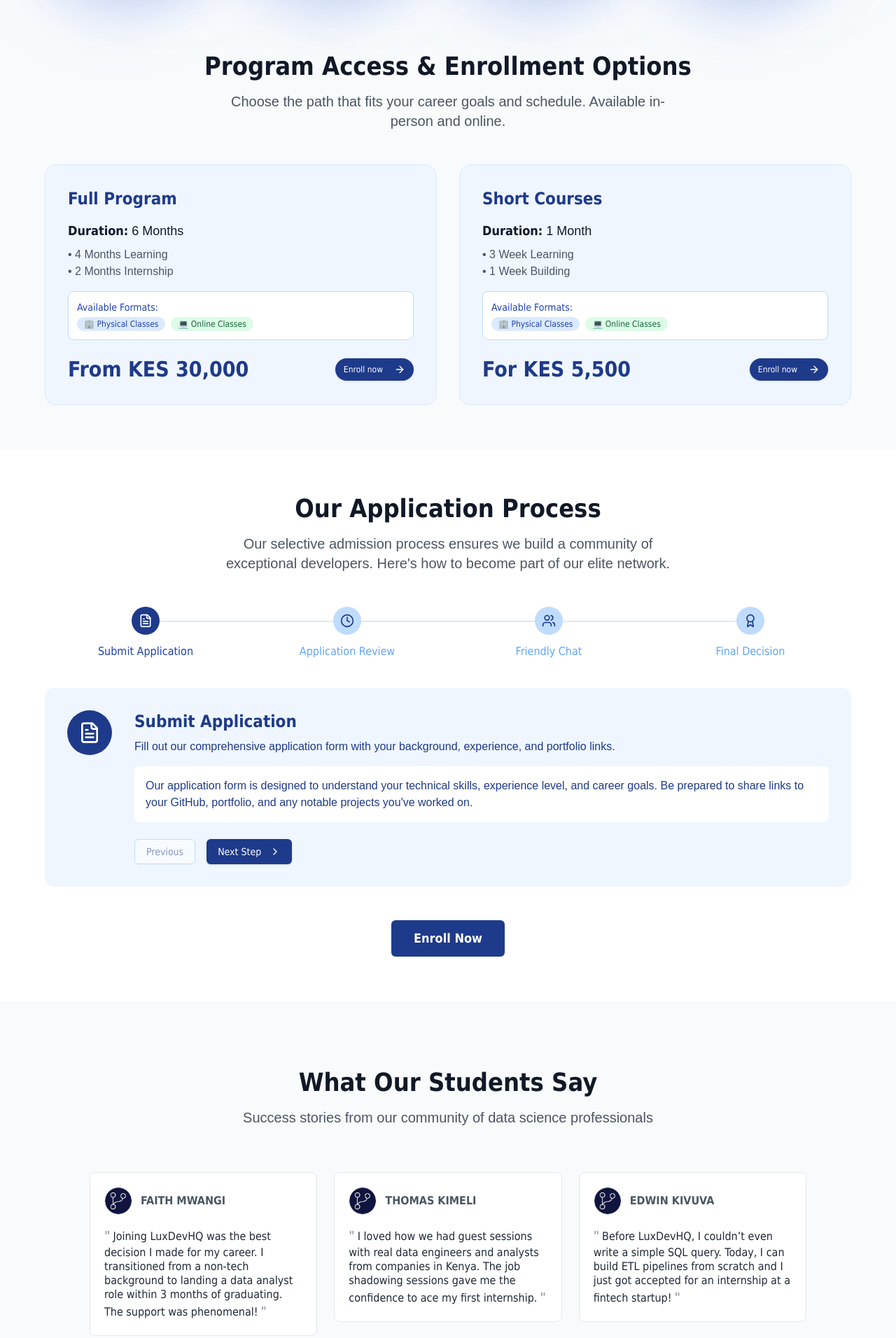
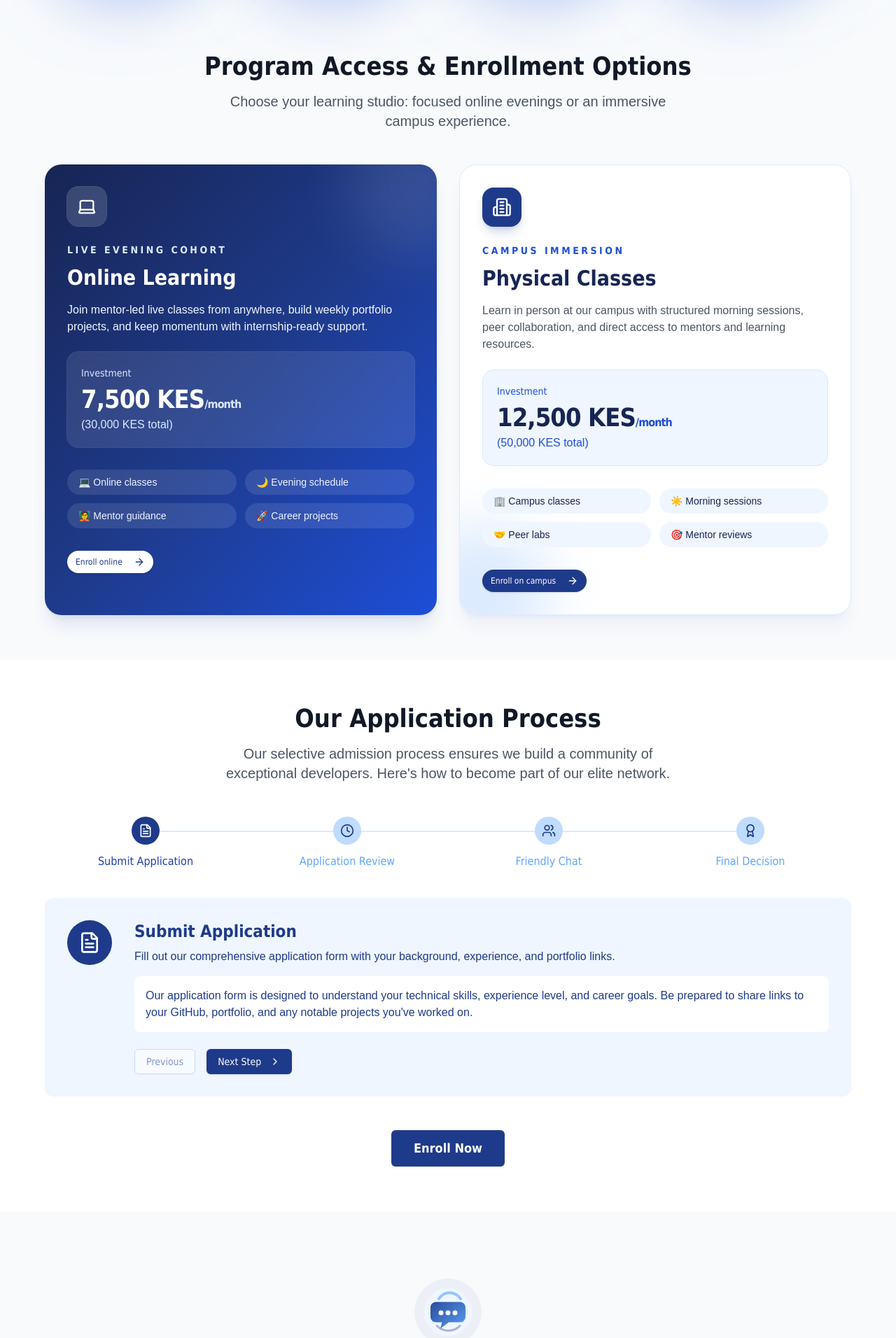
Before and after one commit to HarunMbaabu/luxlearnwithai, a Next.js app: page / in a window 1280 px wide. Shown: the part 2200-4112 px from the top of the page at 70% size. Built offline with nearby package versions, Linux system fonts and the light colour scheme; a web font is replaced by a local one.

Commit message:
Update homepage enrollment cards

```diff
--- a/src/app/page.js
+++ b/src/app/page.js
@@ -15,12 +15,13 @@ import {
   Sparkles,
   BookOpen,
   Code,
+  Laptop,
+  Building2,
 } from "lucide-react";
 import Header from "./components/header";
 import Footer from "./components/footer";
 import { MarqueeDemo } from "./components/marquee";
 import ApplicationProcess from "./components/application_process";
-import ShortCourseForm from "@/components/ShortCourseForm";
 import { Dialog, DialogTrigger, DialogContent, DialogTitle } from "@/components/ui/dialog";
 import FullProgramForm from "@/components/FullProgramForm";
 import UniversalEnrollmentForm from "@/components/UniversalEnrollmentForm";
@@ -29,7 +30,6 @@ import BenefitsSection from "@/components/benefits-section";
 
 export default function Home() {
   const registrationUrl = process.env.NEXT_PUBLIC_REGISTRATION_LINK ?? '#';
-  const [showShortCourseForm, setShowShortCourseForm] = useState(false);
   const [showFullProgramForm, setShowFullProgramForm] = useState(false);
   const [showUniversalEnrollmentForm, setShowUniversalEnrollmentForm] = useState(false);
   useEffect(() => {
@@ -199,102 +199,101 @@ export default function Home() {
               Program Access & Enrollment Options
             </h2>
             <p className="text-xl text-gray-600 max-w-2xl mx-auto">
-          Choose the path that fits your career goals and schedule. Available in-person and online.
+              Choose your learning studio: focused online evenings or an immersive campus experience.
             </p>
           </div>
           <div className="grid grid-cols-1 md:grid-cols-2 gap-8">
             <div
-          className="bg-blue-50 rounded-2xl p-8 border border-blue-100"
+              className="relative overflow-hidden bg-gradient-to-br from-blue-950 via-blue-900 to-blue-700 rounded-3xl p-8 text-white shadow-xl shadow-blue-900/10"
               data-aos="fade-up"
             >
-          <h3 className="text-2xl font-bold text-blue-900 mb-4">
-            Full Program
-          </h3>
-          <div className="mb-6">
-            <p className="text-lg mb-2">
-              <span className="font-semibold">Duration:</span> 6 Months
+              <div className="absolute -right-16 -top-16 h-48 w-48 rounded-full bg-white/10 blur-2xl"></div>
+              <div className="relative">
+                <div className="mb-6 inline-flex h-14 w-14 items-center justify-center rounded-2xl bg-white/15 ring-1 ring-white/20">
+                  <Laptop className="h-7 w-7" />
+                </div>
+                <p className="mb-3 text-sm font-semibold uppercase tracking-[0.25em] text-blue-100">
+                  Live evening cohort
                 </p>
-            <p className="text-gray-600">• 4 Months Learning</p>
-            <p className="text-gray-600">• 2 Months Internship</p>
-            <div className="mt-4 p-3 bg-white rounded-lg border border-blue-200">
-              <p className="text-sm font-medium text-blue-800 mb-1">Available Formats:</p>
-              <div className="flex flex-wrap gap-2">
-                <span className="inline-flex items-center px-2.5 py-0.5 rounded-full text-xs font-medium bg-blue-100 text-blue-800">
-                  🏢 Physical Classes
-                </span>
-                <span className="inline-flex items-center px-2.5 py-0.5 rounded-full text-xs font-medium bg-green-100 text-green-800">
-                  💻 Online Classes
-                </span>
+                <h3 className="text-3xl font-bold mb-4">Online Learning</h3>
+                <p className="mb-6 text-blue-50">
+                  Join mentor-led live classes from anywhere, build weekly portfolio projects, and keep momentum with internship-ready support.
+                </p>
+                <div className="mb-8 rounded-2xl bg-white/10 p-5 ring-1 ring-white/15 backdrop-blur">
+                  <p className="text-sm font-medium text-blue-100">Investment</p>
+                  <div className="mt-2 text-4xl font-black tracking-tight">
+                    7,500 KES<span className="text-base font-semibold text-blue-100">/month</span>
                   </div>
+                  <p className="mt-1 text-blue-100">(30,000 KES total)</p>
                 </div>
-          </div>
-          <div className="flex items-center justify-between">
-            <div className="text-3xl font-bold text-blue-900">
-              From KES 30,000
+                <div className="mb-8 grid gap-3 text-sm text-blue-50 sm:grid-cols-2">
+                  <span className="rounded-full bg-white/10 px-4 py-2">💻 Online classes</span>
+                  <span className="rounded-full bg-white/10 px-4 py-2">🌙 Evening schedule</span>
+                  <span className="rounded-full bg-white/10 px-4 py-2">🧑‍🏫 Mentor guidance</span>
+                  <span className="rounded-full bg-white/10 px-4 py-2">🚀 Career projects</span>
                 </div>
                 <Dialog open={showFullProgramForm} onOpenChange={setShowFullProgramForm}>
                   <DialogTrigger asChild>
                     <Button
                       size="sm"
-                  className="rounded-full bg-blue-900 text-white"
+                      className="rounded-full bg-white text-blue-900 hover:bg-blue-50"
                       onClick={() => setShowFullProgramForm(true)}
                     >
-                  Enroll now
+                      Enroll online
                       <ArrowRight className="ml-2 h-4 w-4" />
                     </Button>
                   </DialogTrigger>
                   <DialogContent>
-                <DialogTitle>Full Program Enrollment</DialogTitle>
+                    <DialogTitle>Online Learning Enrollment</DialogTitle>
                     <FullProgramForm onClose={() => setShowFullProgramForm(false)} />
                   </DialogContent>
                 </Dialog>
               </div>
             </div>
 
-            {/* Prep Program Card */}
             <div
-              className="bg-blue-50 rounded-2xl p-8 border border-blue-100"
+              className="relative overflow-hidden rounded-3xl border border-blue-100 bg-white p-8 shadow-xl shadow-blue-900/5"
               data-aos="fade-up"
             >
-              <h3 className="text-2xl font-bold text-blue-900 mb-4">
-               Short Courses
-              </h3>
-              <div className="mb-6">
-                <p className="text-lg mb-2">
-                  <span className="font-semibold">Duration:</span> 1 Month
+              <div className="absolute -left-16 -bottom-16 h-48 w-48 rounded-full bg-blue-100 blur-2xl"></div>
+              <div className="relative">
+                <div className="mb-6 inline-flex h-14 w-14 items-center justify-center rounded-2xl bg-blue-900 text-white shadow-lg shadow-blue-900/20">
+                  <Building2 className="h-7 w-7" />
+                </div>
+                <p className="mb-3 text-sm font-semibold uppercase tracking-[0.25em] text-blue-700">
+                  Campus immersion
                 </p>
-                <p className="text-gray-600">• 3 Week Learning</p>
-                <p className="text-gray-600">• 1 Week Building</p>
-                <div className="mt-4 p-3 bg-white rounded-lg border border-blue-200">
-                  <p className="text-sm font-medium text-blue-800 mb-1">Available Formats:</p>
-                  <div className="flex flex-wrap gap-2">
-                    <span className="inline-flex items-center px-2.5 py-0.5 rounded-full text-xs font-medium bg-blue-100 text-blue-800">
-                      🏢 Physical Classes
-                    </span>
-                    <span className="inline-flex items-center px-2.5 py-0.5 rounded-full text-xs font-medium bg-green-100 text-green-800">
-                      💻 Online Classes
-                    </span>
+                <h3 className="text-3xl font-bold text-blue-950 mb-4">Physical Classes</h3>
+                <p className="mb-6 text-gray-600">
+                  Learn in person at our campus with structured morning sessions, peer collaboration, and direct access to mentors and learning resources.
+                </p>
+                <div className="mb-8 rounded-2xl border border-blue-100 bg-blue-50 p-5">
+                  <p className="text-sm font-medium text-blue-700">Investment</p>
+                  <div className="mt-2 text-4xl font-black tracking-tight text-blue-950">
+                    12,500 KES<span className="text-base font-semibold text-blue-700">/month</span>
                   </div>
+                  <p className="mt-1 text-blue-700">(50,000 KES total)</p>
                 </div>
+                <div className="mb-8 grid gap-3 text-sm text-blue-950 sm:grid-cols-2">
+                  <span className="rounded-full bg-blue-50 px-4 py-2">🏢 Campus classes</span>
+                  <span className="rounded-full bg-blue-50 px-4 py-2">☀️ Morning sessions</span>
+                  <span className="rounded-full bg-blue-50 px-4 py-2">🤝 Peer labs</span>
+                  <span className="rounded-full bg-blue-50 px-4 py-2">🎯 Mentor reviews</span>
                 </div>
-              <div className="flex items-center justify-between">
-                <div className="text-3xl font-bold text-blue-900">
-                  For KES 5,500
-                </div>
-                <Dialog open={showShortCourseForm} onOpenChange={setShowShortCourseForm}>
+                <Dialog open={showUniversalEnrollmentForm} onOpenChange={setShowUniversalEnrollmentForm}>
                   <DialogTrigger asChild>
                     <Button
                       size="sm"
                       className="rounded-full bg-blue-900 text-white"
-                      onClick={() => setShowShortCourseForm(true)}
+                      onClick={() => setShowUniversalEnrollmentForm(true)}
                     >
-                      Enroll now
+                      Enroll on campus
                       <ArrowRight className="ml-2 h-4 w-4" />
                     </Button>
                   </DialogTrigger>
                   <DialogContent>
-                    <DialogTitle>Short Course Enrollment</DialogTitle>
-                    <ShortCourseForm onClose={() => setShowShortCourseForm(false)} />
+                    <DialogTitle>Physical Classes Enrollment</DialogTitle>
+                    <UniversalEnrollmentForm onClose={() => setShowUniversalEnrollmentForm(false)} />
                   </DialogContent>
                 </Dialog>
               </div>
@@ -312,6 +311,44 @@ export default function Home() {
       <section className="py-24 px-4 bg-slate-50">
         <div className="container mx-auto max-w-5xl">
           <div className="text-center mb-16" data-aos="fade-up">
+            <div className="mx-auto mb-6 flex h-24 w-24 items-center justify-center rounded-full bg-blue-900/5">
+              <svg
+                viewBox="0 0 160 160"
+                role="img"
+                aria-label="Student success conversation illustration"
+                className="h-20 w-20"
+              >
+                <defs>
+                  <linearGradient id="studentStoryGradient" x1="24" y1="18" x2="136" y2="142" gradientUnits="userSpaceOnUse">
+                    <stop stopColor="#1E3A8A" />
+                    <stop offset="1" stopColor="#60A5FA" />
+                  </linearGradient>
+                </defs>
+                <circle cx="80" cy="80" r="68" fill="#EFF6FF" />
+                <path
+                  d="M46 51h68c9 0 16 7 16 16v26c0 9-7 16-16 16H82l-24 18 5-18H46c-9 0-16-7-16-16V67c0-9 7-16 16-16Z"
+                  fill="url(#studentStoryGradient)"
+                />
+                <circle cx="60" cy="82" r="7" fill="white" opacity="0.95" />
+                <circle cx="80" cy="82" r="7" fill="white" opacity="0.95" />
+                <circle cx="100" cy="82" r="7" fill="white" opacity="0.95" />
+                <path
+                  d="M54 42c8-12 21-19 36-17 11 2 20 8 26 17"
+                  fill="none"
+                  stroke="#93C5FD"
+                  strokeWidth="8"
+                  strokeLinecap="round"
+                />
+                <path
+                  d="M48 119c9 9 20 14 33 14s25-5 33-14"
+                  fill="none"
+                  stroke="#1E3A8A"
+                  strokeWidth="6"
+                  strokeLinecap="round"
+                  opacity="0.35"
+                />
+              </svg>
+            </div>
             <h2 className="text-3xl md:text-4xl font-bold mb-4">
               What Our Students Say
             </h2>
--- a/src/components/FullProgramForm.jsx
+++ b/src/components/FullProgramForm.jsx
@@ -197,7 +197,7 @@ const countries = [
 ];
 
 const genders = ["Male", "Female"];
-const modes = ["Online Classes", "Hybrid Classes", "Physical Classes"];
+const modes = ["Online Classes", "Physical Classes"];
 const tracks = ["Data Analytics, Data Science and AI", "Data Engineering"];
 
 const sources = [
@@ -225,7 +225,6 @@ const MONTHS = 4;
 
 const MODE_MONTHLY_KES = {
   "Online Classes": 7500,
-  "Hybrid Classes": 10500,
   "Physical Classes": 12500,
 };
 
--- a/src/components/FullProgramMonthlyForm.jsx
+++ b/src/components/FullProgramMonthlyForm.jsx
@@ -207,11 +207,10 @@ const shortCourses = [
   { name: "SQL for Data Analysis", price: 5500 },
 ];
 
-const modes = ["Online Classes", "Hybrid Classes", "Physical Classes"];
+const modes = ["Online Classes", "Physical Classes"];
 
 const MODE_MONTHLY_KES = {
   "Online Classes": 7500,
-  "Hybrid Classes": 10500,
   "Physical Classes": 12500,
 };
 
--- a/src/components/UniversalEnrollmentForm.jsx
+++ b/src/components/UniversalEnrollmentForm.jsx
@@ -209,11 +209,10 @@ const shortCourses = [
 
 const SHORT_COURSE_TIMES = ["7 PM", "5 AM"];
 
-const modes = ["Online Classes", "Hybrid Classes", "Physical Classes"];
+const modes = ["Online Classes", "Physical Classes"];
 
 const MODE_MONTHLY_KES = {
   "Online Classes": 7500,
-  "Hybrid Classes": 10500,
   "Physical Classes": 12500,
 };
 
--- a/src/components/program-details.jsx
+++ b/src/components/program-details.jsx
@@ -139,7 +139,7 @@ export default function ProgramDetails() {
               <div className="w-1 h-1 rounded-full bg-blue-600 mt-2.5"></div>
               <p className="text-slate-400">
                 <span className="font-medium text-blue-200">Campus location:</span> 1842 Lenana Road, Kilimani, Nairobi (for
-                physical/hybrid classes)
+                physical classes)
               </p>
             </li>
           </ul>
```
Also changed, not shown: src/app/pricing/page.js (+3 -88 lines). Lines whose indentation alone changed are shown as unchanged.
